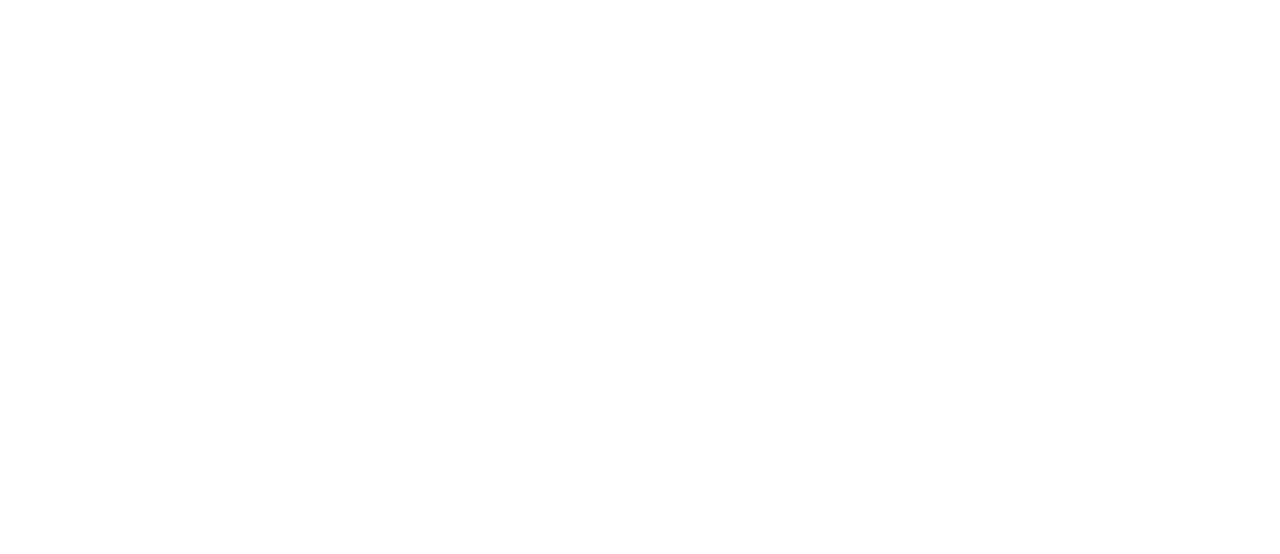
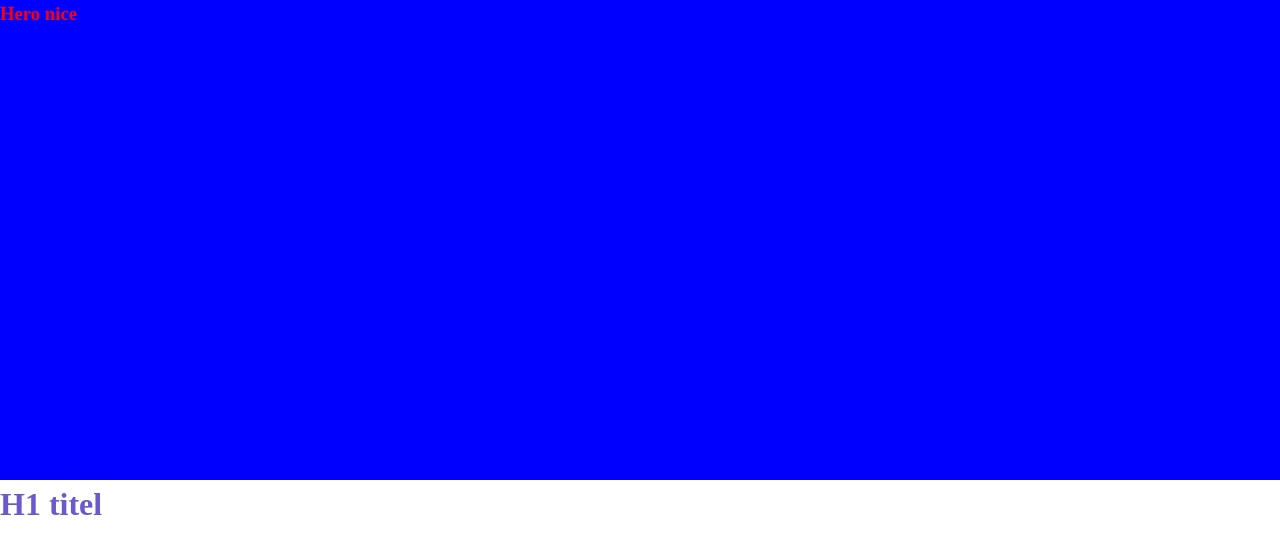
Before and after one commit to MarcelMedema/gitflow, a website: page index.html in a window 1280 px wide. Drawn offline with Linux system fonts and the light colour scheme.

Commit message:
added scss, css reset and hero

```diff
--- a/index.html
+++ b/index.html
@@ -10,12 +10,18 @@
         <title>Gitflow test</title>
         <meta name="description" content="">
         <meta name="viewport" content="width=device-width, initial-scale=1">
-        <link rel="stylesheet" href="">
+        <link rel="stylesheet" href="style.css">
     </head>
     <body>
+        <header class="hero">
+            <div class="heroTitle">
+                <h3>Hero nice</h3>
+            </div>
+        </header>
         <!--[if lt IE 7]>
             <p class="browsehappy">You are using an <strong>outdated</strong> browser. Please <a href="#">upgrade your browser</a> to improve your experience.</p>
         <![endif]-->
+        <h1>H1 titel</h1>
 
         <script src="" async defer></script>
     </body>
--- /dev/null
+++ b/package.json
@@ -0,0 +1,5 @@
+{
+  "devDependencies": {
+    "sass": "^1.55.0"
+  }
+}
--- /dev/null
+++ b/scss/style.scss
@@ -0,0 +1,67 @@
+/*
+  1. Use a more-intuitive box-sizing model.
+*/
+*, *::before, *::after {
+    box-sizing: border-box;
+  }
+  /*
+    2. Remove default margin
+  */
+  * {
+    margin: 0;
+  }
+  /*
+    3. Allow percentage-based heights in the application
+  */
+  html, body {
+    height: 100%;
+  }
+  /*
+    Typographic tweaks!
+    4. Add accessible line-height
+    5. Improve text rendering
+  */
+  body {
+    line-height: 1.5;
+    -webkit-font-smoothing: antialiased;
+  }
+  /*
+    6. Improve media defaults
+  */
+  img, picture, video, canvas, svg {
+    display: block;
+    max-width: 100%;
+  }
+  /*
+    7. Remove built-in form typography styles
+  */
+  input, button, textarea, select {
+    font: inherit;
+  }
+  /*
+    8. Avoid text overflows
+  */
+  p, h1, h2, h3, h4, h5, h6 {
+    overflow-wrap: break-word;
+  }
+  /*
+    9. Create a root stacking context
+  */
+  #root, #__next {
+    isolation: isolate;
+  }
+
+h1 {
+    color:slateblue;
+}
+
+.hero {
+    width: 100%;
+    height: 60vh;
+    background-color: blue;
+    .heroTitle {
+        h3 {
+            color: red;
+        }
+    }
+}
```
Also changed, not shown: style.css, 3 other files.
